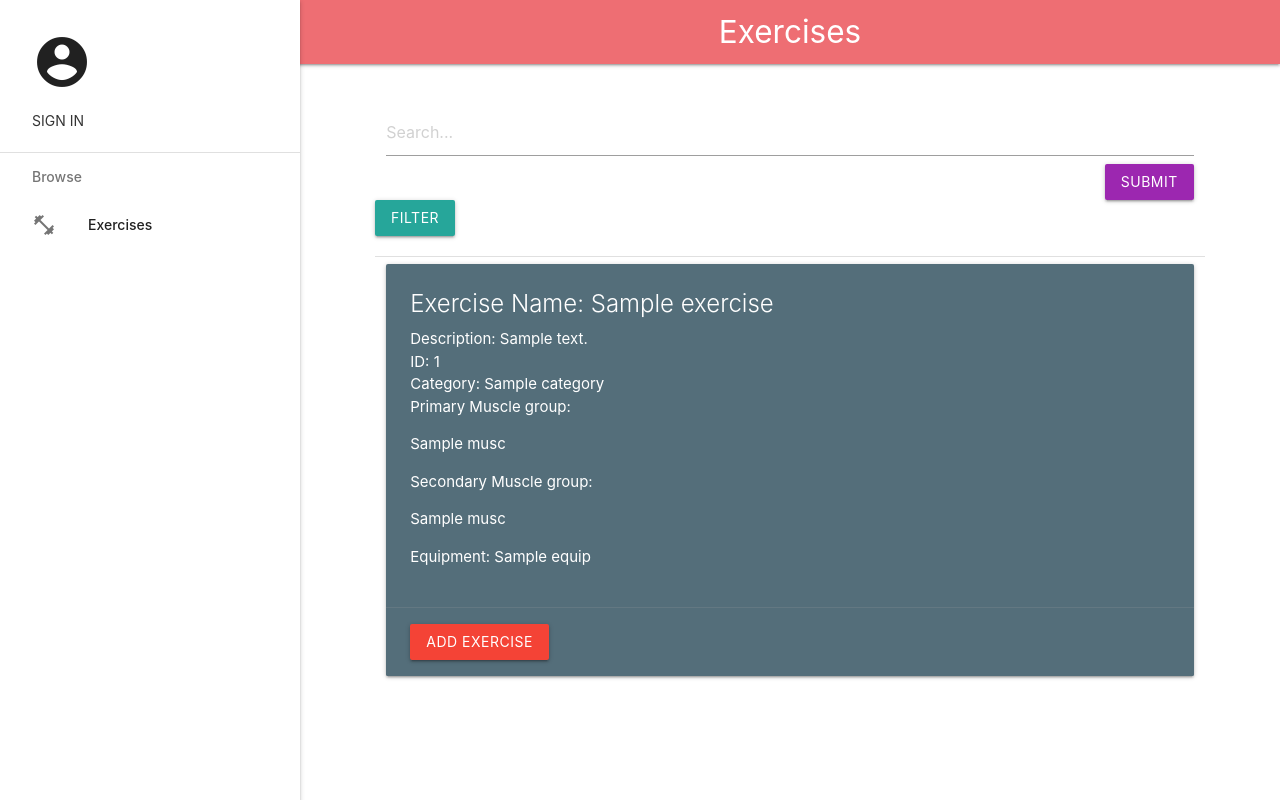
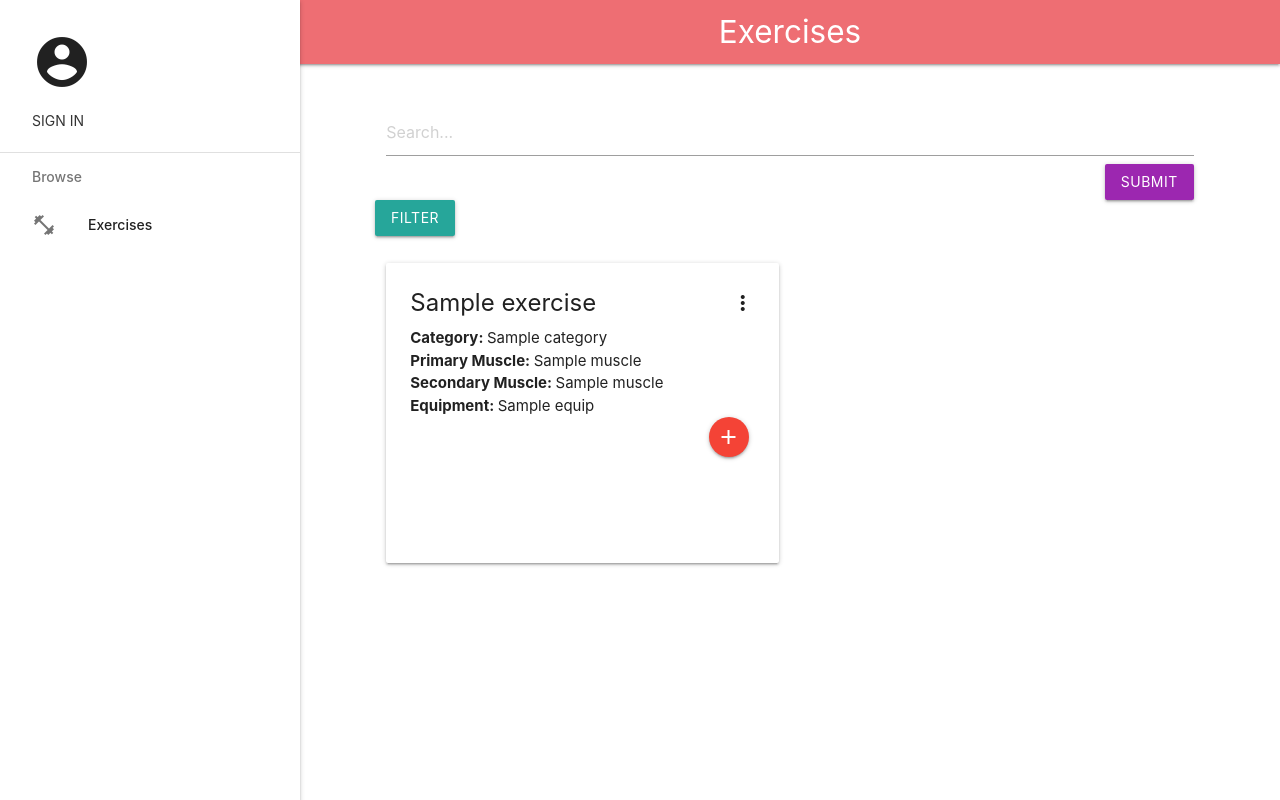
Before and after one commit to Tyrell-Lewis/Internal-Server-Error-1, a Flask app: template App/templates/exercises.html in a window 1280 px wide. Run offline with Flask 3, Linux system fonts and the light colour scheme; tables that the repository leaves empty hold one stand-in row (values such as "Sample post"); the template is opened without the code that fills it: values that come from a table or form of the project are taken from there, most other values are stand-ins (such as "Sample title", 1, 10 or a date in 2020); parts of the project's set-up code (start-up, migrations or seed data) failed here and were passed over.

Commit message:
redid exercise ui (button position has to fix)

```diff
--- a/App/templates/exercises.html
+++ b/App/templates/exercises.html
@@ -2,8 +2,14 @@
 {% block title %}Exercises{% endblock %}
 {% block page %}Exercises{% endblock %}
 
-{{ super() }}
 
+{% block styles %}
+
+  .card{
+    height: 300px;;
+  }
+
+{% endblock %}
 
 {% block content %}
 
@@ -24,65 +30,36 @@
       </ul>
     </div>
     <div class = "grid-container">
-      {%for exercise in exercises%}
-      <div class = "divider"></div>
-      <div class="row">
-        <div class="col s12">
-          <div class="card blue-grey darken-1">
-            <div class="card-content white-text">
-              <span class="card-title">Exercise Name: {{exercise.name}}</span>
-              <p>Description: {{exercise.description}}</p>
-              <p>ID: {{exercise.exercise_api_id}}</p>
-              <p>Category: {{exercise.category.name}}</p>
-              <!--{% if exercise.muscle %}
-                <p>Muscle group: {{exercise.muscle.name}}</p>
-              {% endif %}
-              {% if exercise.muscle_2 %}
-                <p>Muscle group: {{exercise.muscle_2.name}}</p>
-              {% endif %} -->
-              {% if exercise.muscle %}
-              <p>Primary Muscle group:</p>
-                  <ul>
-                      {% for musc in exercise.muscle %}
-                          <li> {{ musc.name }}</li>
-                      {% endfor %}
-                  </ul>
-              {%else%}
-                <p>Primary muscle group: Not listed!</p>
-              {% endif %}
+      <div class = "row">
+        {%for exercise in exercises%}
+          <div class = "col s6">
+            <div class="card">
+              <div class="card-content">
+                <span class="card-title activator grey-text text-darken-4"><b>{{exercise.name}}</b><i class="material-icons right">more_vert</i></span>
+                <p><b>Category: </b>{{exercise.category.name}}</p>
+                {% if exercise.muscle %}
+                  <p><b>Primary Muscle: </b>{%for muscle in exercise.muscle%}{{muscle.name}}{%endfor%}</p>
+                {% endif %}
+                {% if exercise.muscle_2 %}
+                  <p><b>Secondary Muscle: </b>{%for muscle in exercise.muscle_2%}{{muscle.name}} {%endfor%}</p>
+                {% endif %}
+                {% if exercise.equipment %}
+                  <p><b>Equipment: </b>{%for equip in exercise.equipment %}{{equip.name}} {%endfor%}</p>
+                {% endif %}
+                <form class = "col s12 offset-s10" method = "GET">
+                  <a href = "/workouts" class="btn-floating halfway waves-effect waves-light red"><i class="material-icons">add</i></a>
+                </form>
 
-              {% if exercise.muscle_2 %}
-                <p>Secondary Muscle group: </p>
-                  <ul>
-                      {% for musc in exercise.muscle_2 %}
-                          <li>{{ musc.name }}</li>
-                      {% endfor %}
-                  </ul>
-              {%else%}
-                <p>Secondary muscle group: Not listed!</p>
-              {% endif %}
+              </div>
 
-              {% if exercise.equipment %}
-                  <ul>
-                      {% for equip in exercise.equipment %}
-                          <li>Equipment: {{ equip.name }}</li>
-                      {% endfor %}
-                  </ul>
-              {%else%}
-                <p>Equipment: none (bodyweight exercise)</p>
-              {% endif %}
-            </div>
-            <div class="card-action">
-              <form method = "GET" action = "/workouts">
-                <button class = "btn red">Add Exercise</button>
-              </form>
+              <div class="card-reveal">
+                <span class="card-title grey-text text-darken-4"><b>{{exercise.name}}</b><i class="material-icons right">close</i></span>
+                <p>{{exercise.description}}</p>
+              </div>
             </div>
           </div>
-        </div>
+        {%endfor%}
       </div>
-      {%endfor%}
-
-
     </div>
 
 {% endblock%}
--- a/App/views/workout.py
+++ b/App/views/workout.py
@@ -8,9 +8,9 @@ from App.controllers import (get_all_workouts, create_workout, add_exer_to_worko
 workout_views = Blueprint('workout_views', __name__, template_folder='../templates')
 
 @workout_views.route('/workouts', methods =['GET'])
+@workout_views.route('/workouts/<int:ex_id', methods =['GET'])
 @jwt_required()
-def get_workout_page():
-
+def get_workout_page(ex_id):
     workouts = get_all_workouts()
     test = get_test()
     return render_template('workouts.html', workouts = workouts, test=test)
```
